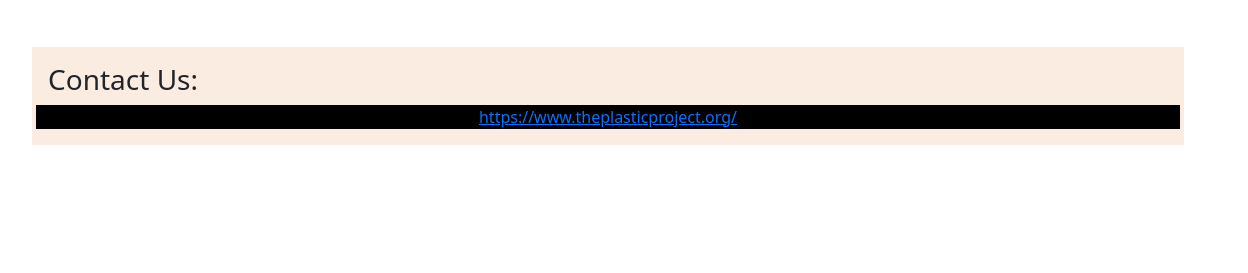
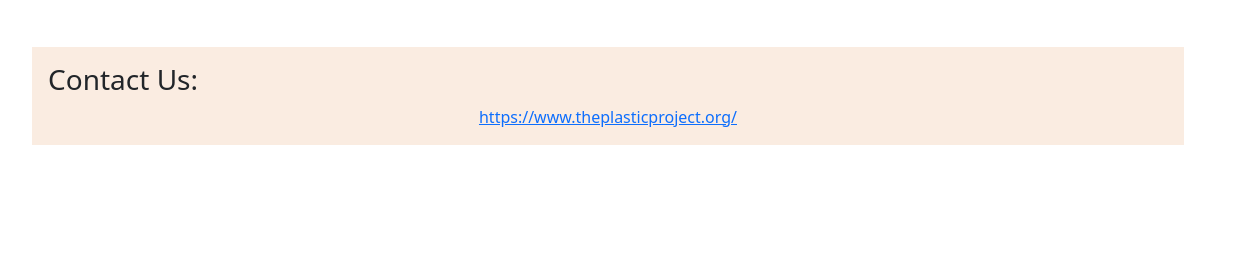
Before and after one commit to The-Plastic-Project/Web-App-UI, a plain HTML site: page index.html in a window 1280 px wide. Shown: the part 281-554 px from the top of the page, 32-1280 px from the left. Drawn offline with nearby package versions, Linux system fonts and the light colour scheme; some icons are missing.

Commit message:
Brief Fixes

```diff
--- a/index.html
+++ b/index.html
@@ -90,7 +90,7 @@
       <div class="p-3" style="background-color: #faece1; width: 92.3%;">
         <div class="containter">
           <div class="row">
-            <div class="col">
+            <div class="col-6">
               <h3>Contact Us:</h3>
             </div>
             <div class="col">
@@ -105,7 +105,7 @@
             </div>
           </div>
           <div class="row text-center">
-            <a href="https://www.theplasticproject.org/" class="card-link" style="background-color: black;">https://www.theplasticproject.org/</a>
+            <a href="https://www.theplasticproject.org/" class="card-link">https://www.theplasticproject.org/</a>
           </div>
         </div>
 
```
